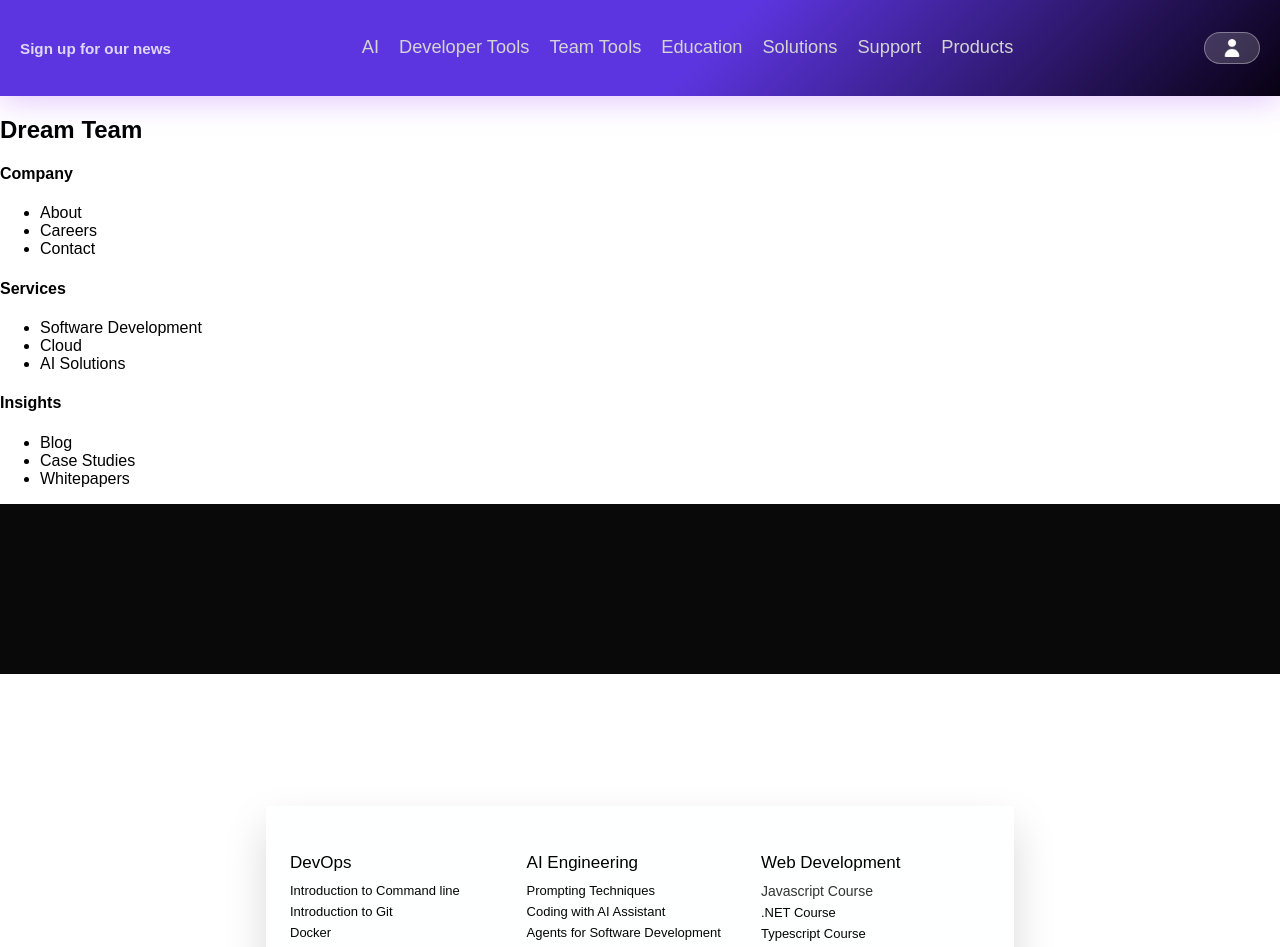
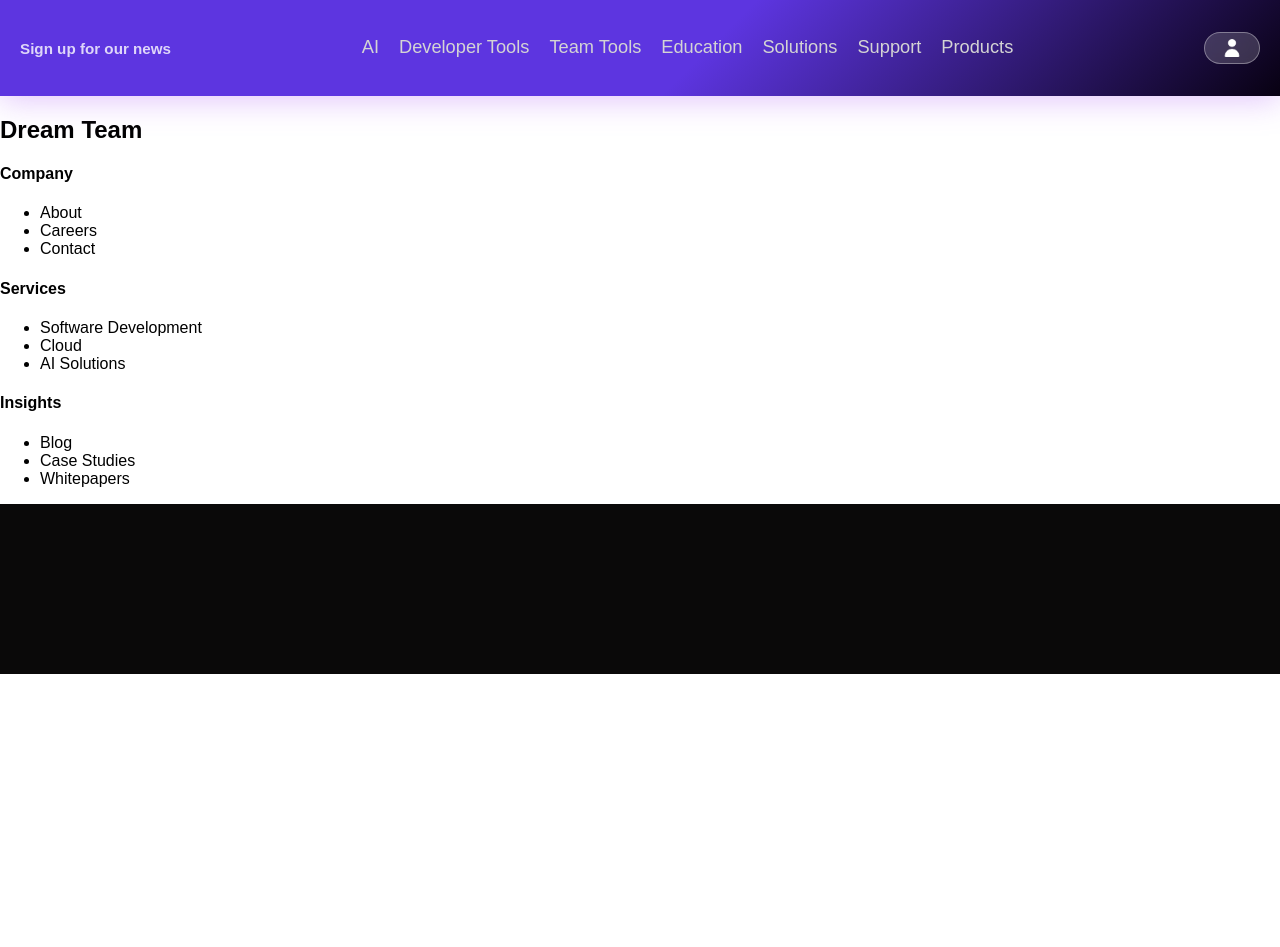
Before and after one commit to YanaBocharova/react_api, a React (Create React App) app: page / in a window 1280 px wide. Shown: the top 947 px of the page. After the commit the page ends 800 px from the top, so only its background shows below. Built offline with nearby package versions, Linux system fonts and the light colour scheme.

Commit message:
Fix bottom

```diff
--- a/src/App.js
+++ b/src/App.js
@@ -2,7 +2,6 @@ import "./App.css";
 import TopSignupBar from "./components/TopSignupBar";
 import Footer from "./components/Footer";
 import BottomBar from "./components/BottomPage";
-import EducationMenu from "./pages/EducationMenu";
 import SignInPage from "./pages/SignInPage";
 import JavaScriptCourses from "./pages/JavaScriptCourses";
 
@@ -16,9 +15,6 @@ function App() {
     <>
       {/* Show TopSignupBar only if not on /signin */}
       {!isSignIn && <TopSignupBar />}
-
-      {/* Optional: show menu only when not on signin */}
-      {!isSignIn && <EducationMenu />}
 
       {/* Conditionally add padding only when not on /signin */}
       <div style={{ paddingTop: isSignIn ? "0" : "6rem" }}>
@@ -37,7 +33,6 @@ function App() {
           {/* Sign in */}
           <Route path="/signin" element={<SignInPage />} />
 
-          {/* JavaScript Courses Page */}
           <Route path="/javascript" element={<JavaScriptCourses />} />
         </Routes>
       </div>
```
